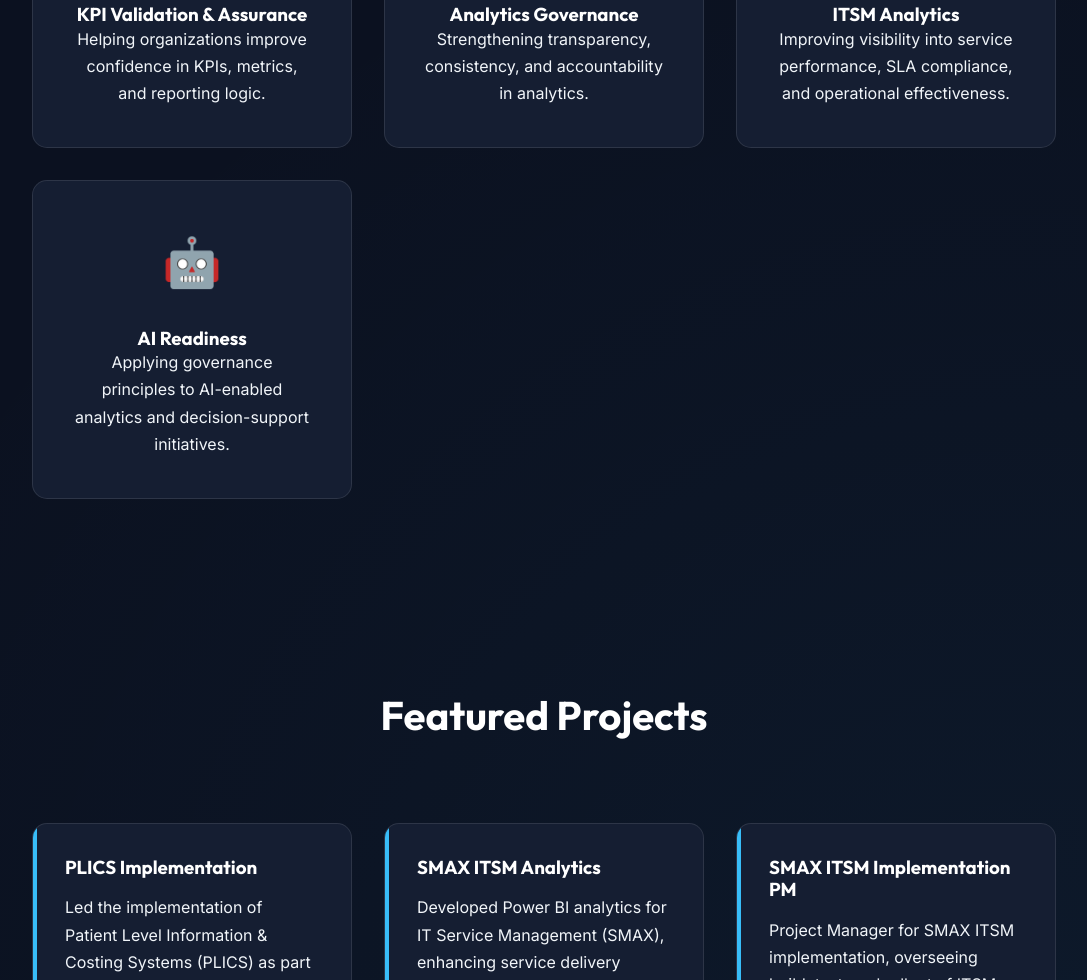
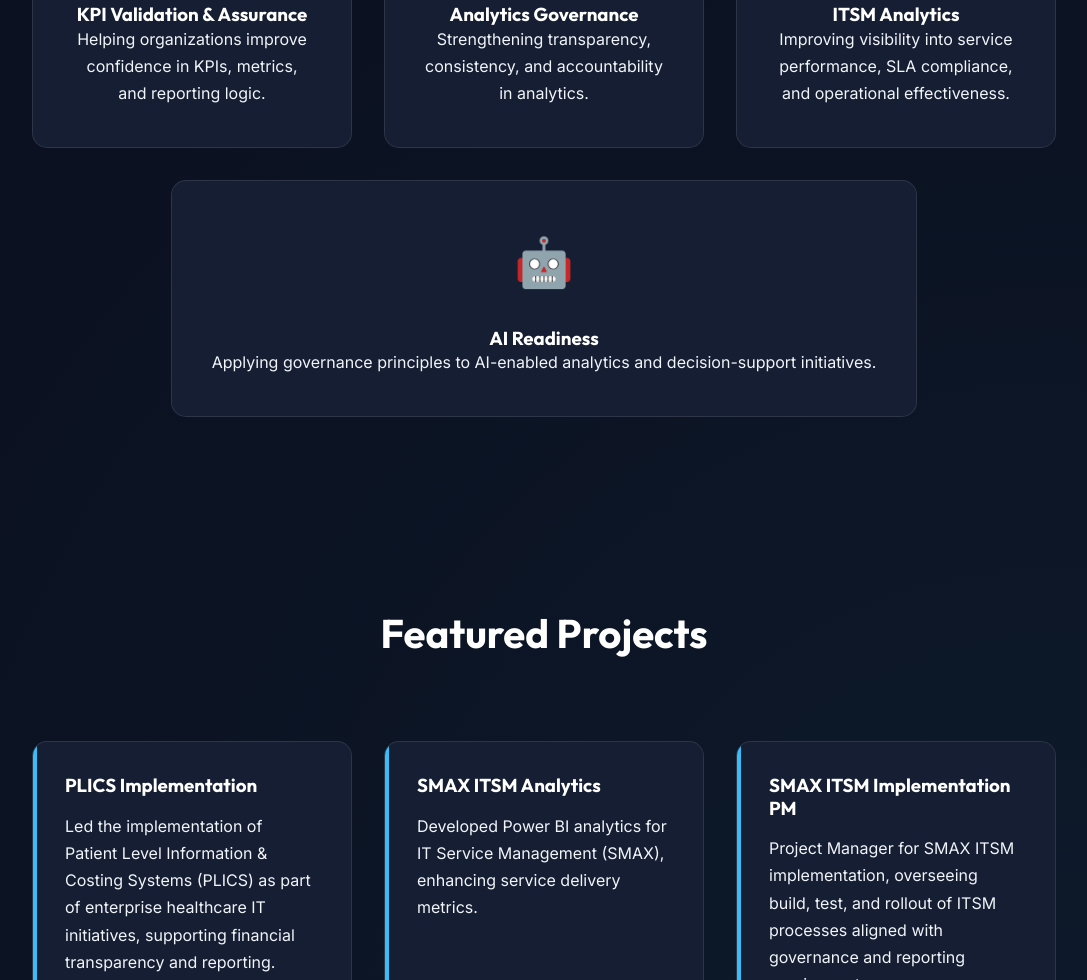
Before and after one commit to arshadmafaz/Portfolio, a plain HTML site: page index.html in a window 1280 px wide. Shown: the part 5414-6394 px from the top of the page, without its empty margins (96-1183 px from the left). Drawn offline with Linux system fonts and the light colour scheme.

Commit message:
Style: center AI Readiness card; center and widen service card

```diff
--- a/css/styles.css
+++ b/css/styles.css
@@ -589,6 +589,14 @@ nav {
     margin-bottom: 1.5rem;
 }
 
+/* Center a specific service-card across the grid */
+.service-card.center-card {
+    grid-column: 1 / -1;
+    justify-self: center;
+    max-width: 760px;
+    text-align: center;
+}
+
 /* Projects */
 .projects-grid {
     display: grid;
--- a/index.html
+++ b/index.html
@@ -335,7 +335,7 @@
                 </p>
             </div>
 
-            <div class="service-card">
+            <div class="service-card center-card">
                 <div class="service-icon">🤖</div>
                 <h3>AI Readiness</h3>
                 <p>
```
